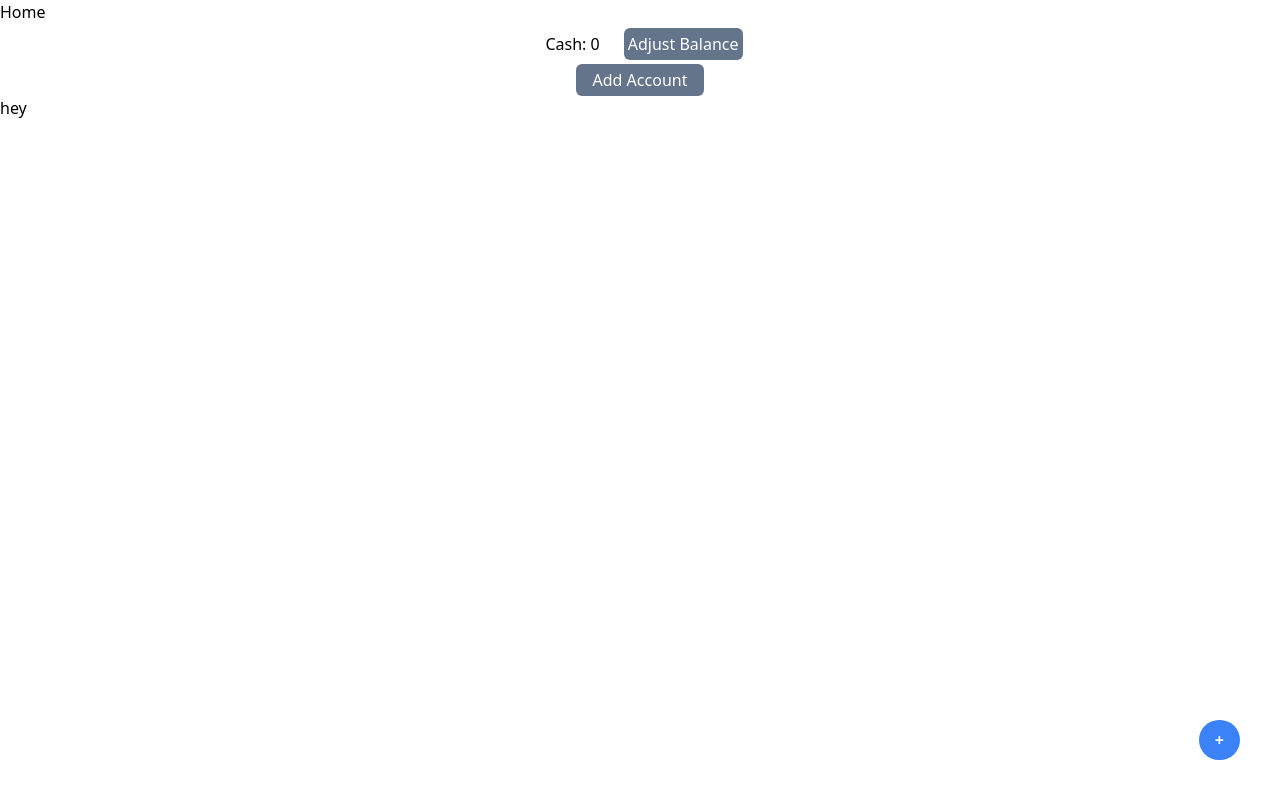
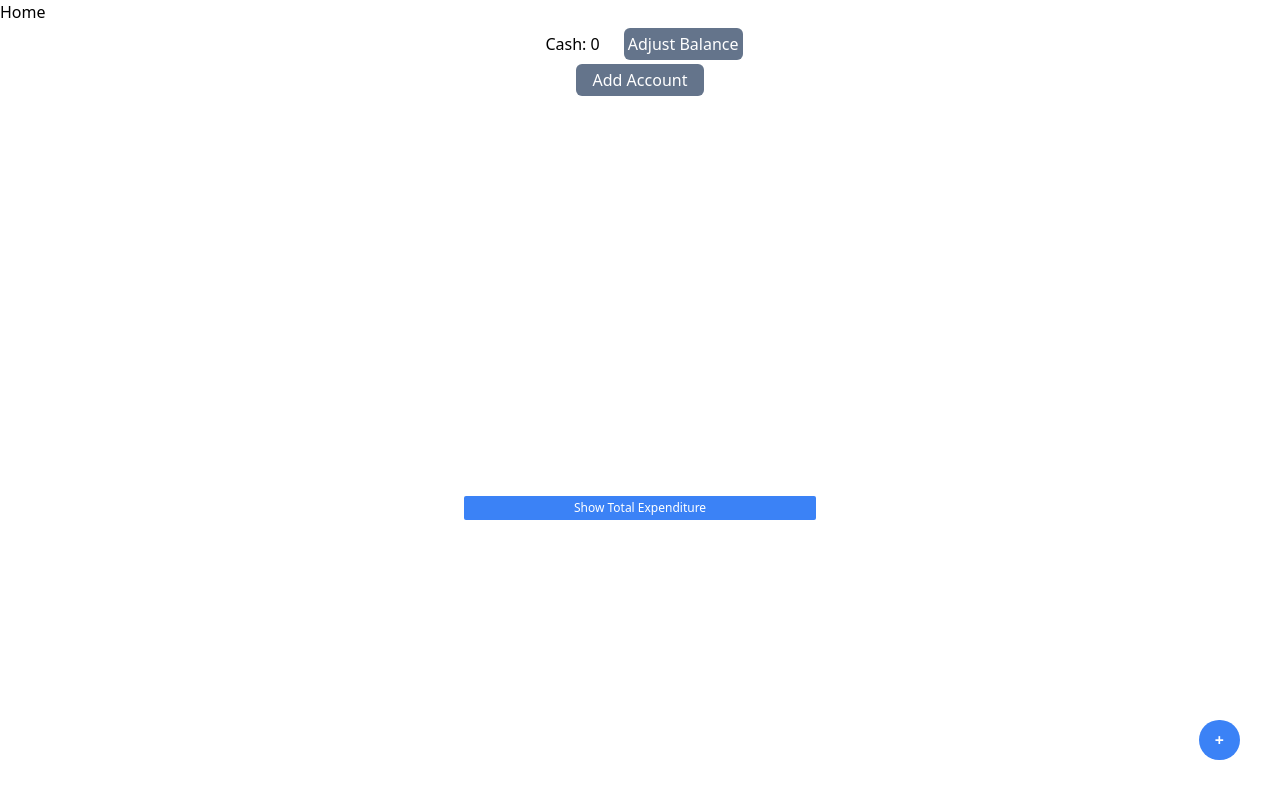
Before and after one commit to praniil/financetracker, a React (Create React App) app: page / in a window 1280 px wide. Built offline with nearby package versions, Linux system fonts and the light colour scheme; no server answers.

Commit message:
feat: added a function that toggles and shows the total expense

```diff
--- a/src/Frontend/Components/AccountBalance/PieData.tsx
+++ b/src/Frontend/Components/AccountBalance/PieData.tsx
@@ -32,11 +32,36 @@ const PieData: React.FC<props> = ({ passPieField, passPieData }) => {
     labels: databaseField,
     datasets: [databaseData],
   };
+  const [expenditure, setExpenditure] = useState<number>(0);
+  const [showExpenditure, setShowExpenditure] = useState<boolean>(false);
+
+  let totalExpenditure = 0;
+  for (let i = 0; i < databaseData.data.length; i++) {
+    totalExpenditure = totalExpenditure + databaseData.data[i];
+  }
+  function toggleExpenditure() {
+    setShowExpenditure(!showExpenditure);
+    setExpenditure(totalExpenditure);
+  }
 
   return (
-    <div className="w-96 h-96">
-      hey
+    <div className="w-96 h-96 m-auto pt-10 flex flex-col">
       <Pie data={data} />
+      {showExpenditure ? (
+        <div className="flex mt-2">
+          <div className=" text-sm  rounded-sm text-black bg-white-500 p-1 m-auto ">
+            Total: {expenditure}
+          </div>
+          <button className="text-xs rounded-sm text-white bg-blue-500 p-1 m-auto" onClick={toggleExpenditure}> Hide </button>
+        </div>
+      ) : (
+        <button
+          className="text-xs rounded-sm text-white bg-blue-500 p-1 m-4"
+          onClick={toggleExpenditure}
+        >
+          Show Total Expenditure
+        </button>
+      )}
     </div>
   );
 };
```
